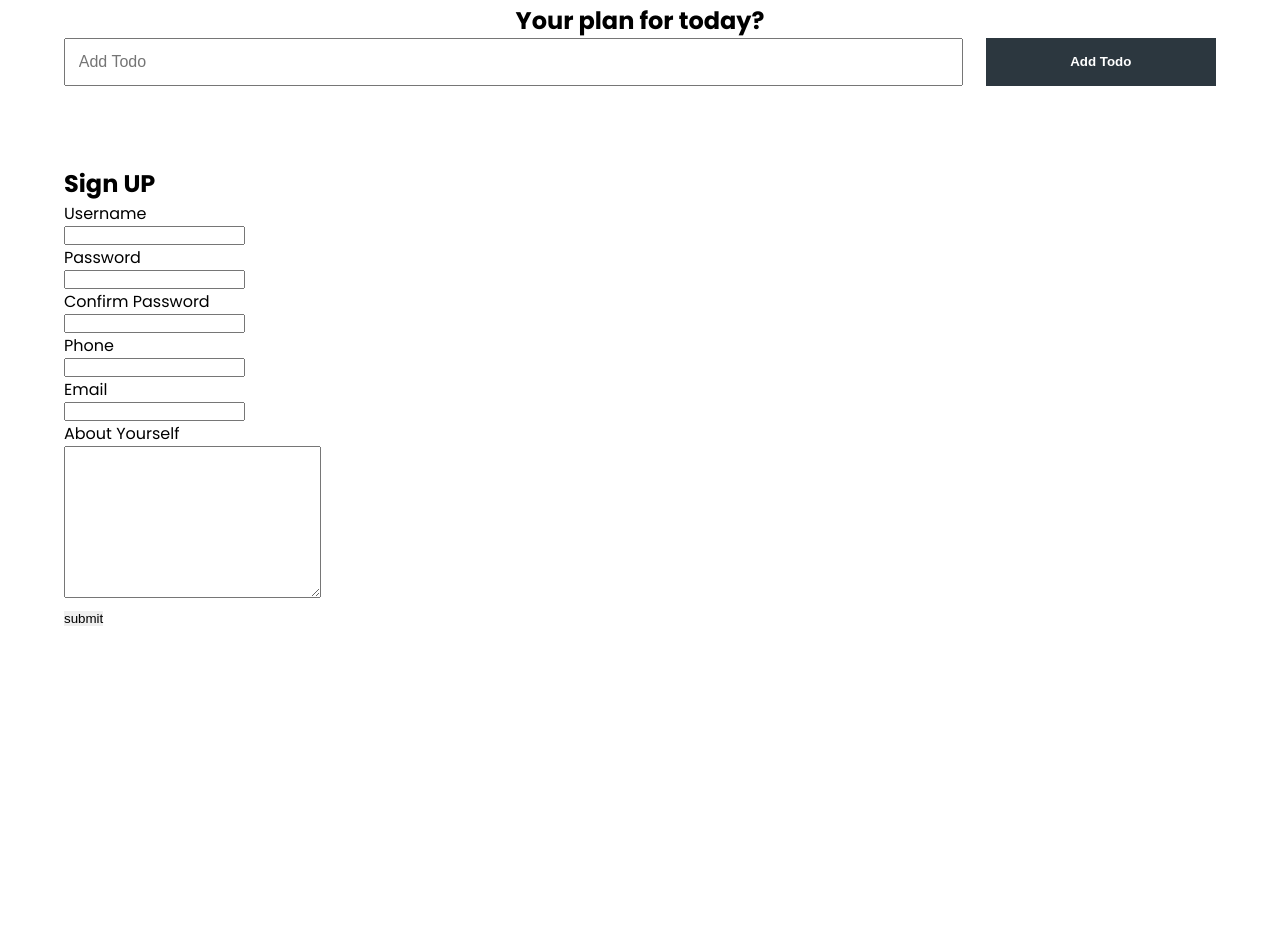
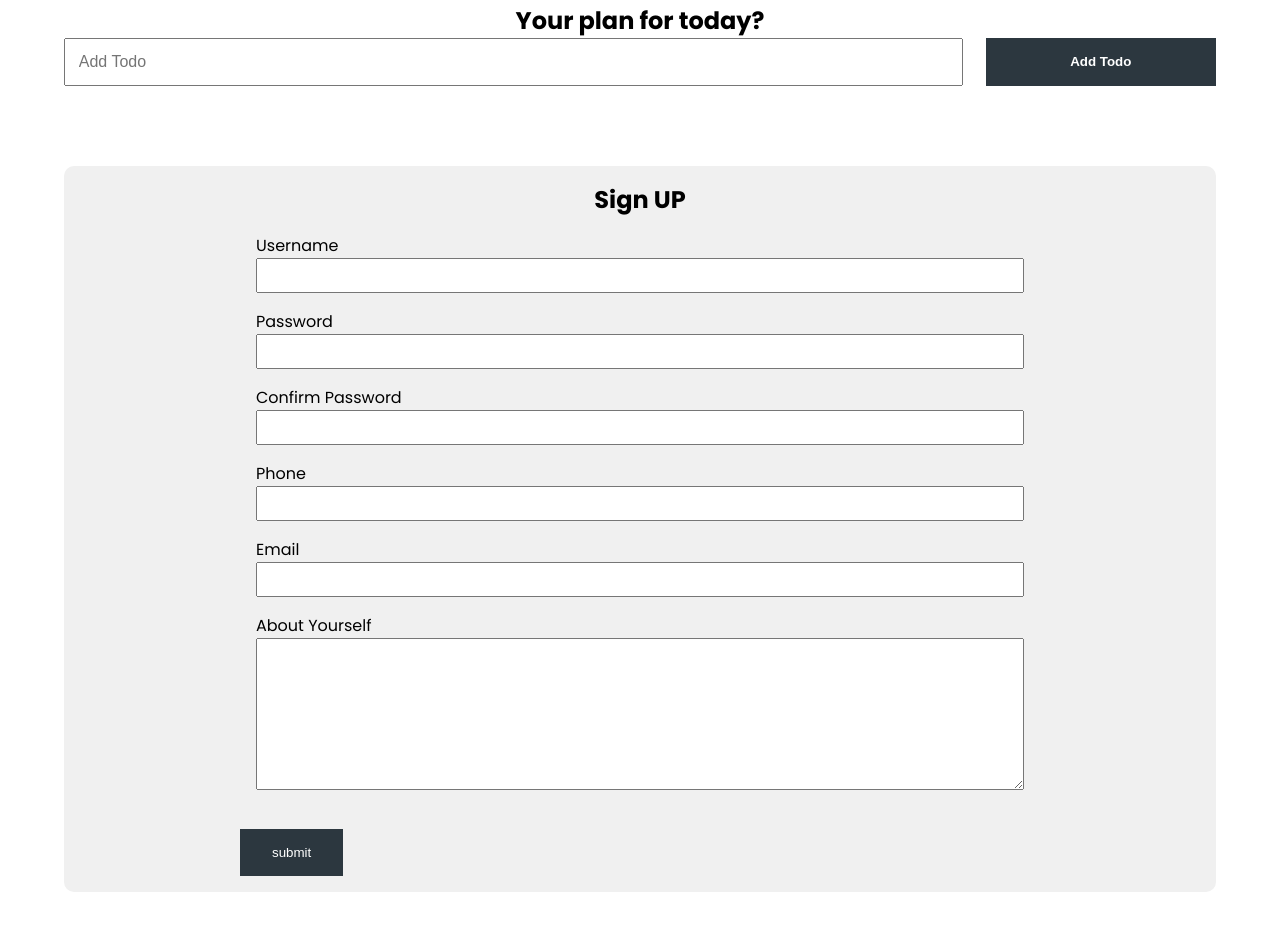
Before and after one commit to AnuLoveCoding/DOM-TUTORIAL, a plain HTML site: page index.html in a window 1280 px wide. Shown: the part 493-1424 px from the top of the page. Before the commit the page ends 1123 px from the top, so only its background shows below. Drawn offline with Linux system fonts and the light colour scheme.

Commit message:
Dom tutorial

```diff
--- a/index.html
+++ b/index.html
@@ -57,7 +57,7 @@
                 <label for="about">About Yourself</label>
                 <textarea name="about" id="about" cols="30" rows="10"></textarea>
             </div>
-            <button type="submit" class="btn">submit</button>
+            <button type="submit" class="btn signup-btn">submit</button>
         </form>
     </section>
     </body>
--- a/style.css
+++ b/style.css
@@ -100,12 +100,18 @@ a{
 
 }
 .section-signup{
-    margin-top: 5rem;
+    margin: 5rem auto;
+    text-align: center;
+    background: rgb(240,240,240);
+    border-radius: 10px;
+    padding: 1rem;
 }
 
-signup-form{
+.signup-form{
     max-width: 800px;
     width: 95% ;
+    text-align: left;
+    margin: auto;
 }
 
 .signup-form label{
@@ -114,4 +120,23 @@ signup-form{
 
 .signup-form input{
     display: block;
+    width: 100%;
+    padding: 0.5rem;
 }
+
+.form-group{
+    margin: 1rem;
+}
+.signup-form textarea{
+    width: 100%;
+}
+
+.signup-btn{
+  background: rgb(44,55,63);
+  color: white;
+  padding: 1rem 2rem;
+  display: inline-block;
+  margin: auto;
+  margin-top: 1rem;
+
+}
```
